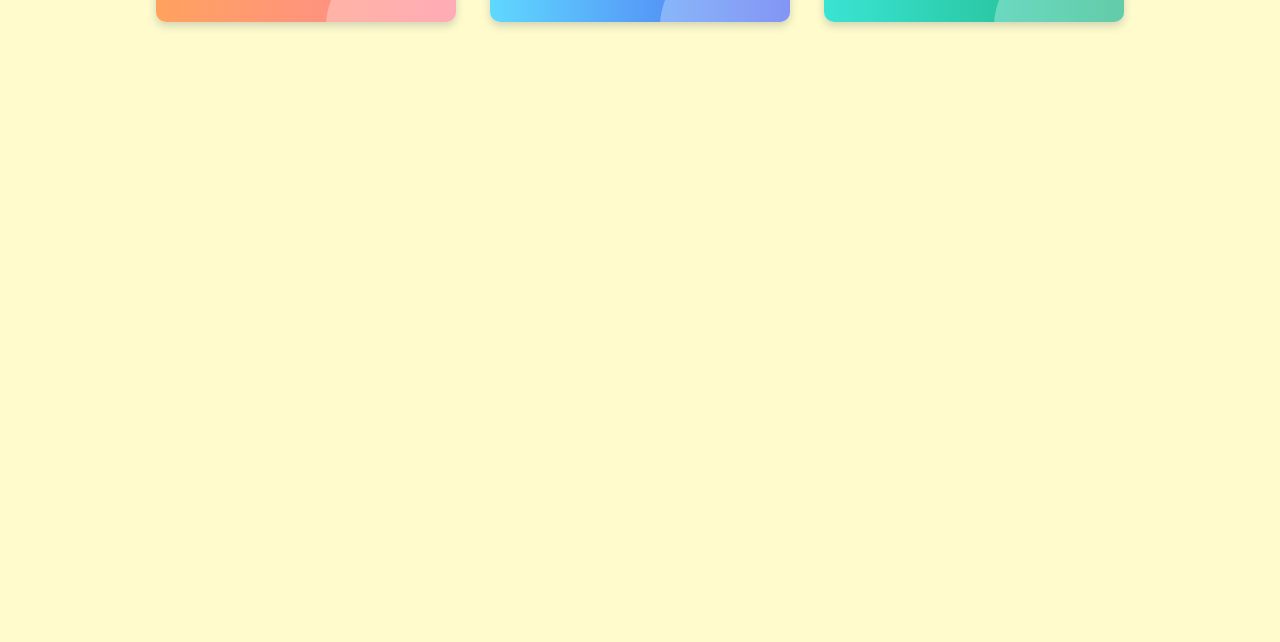
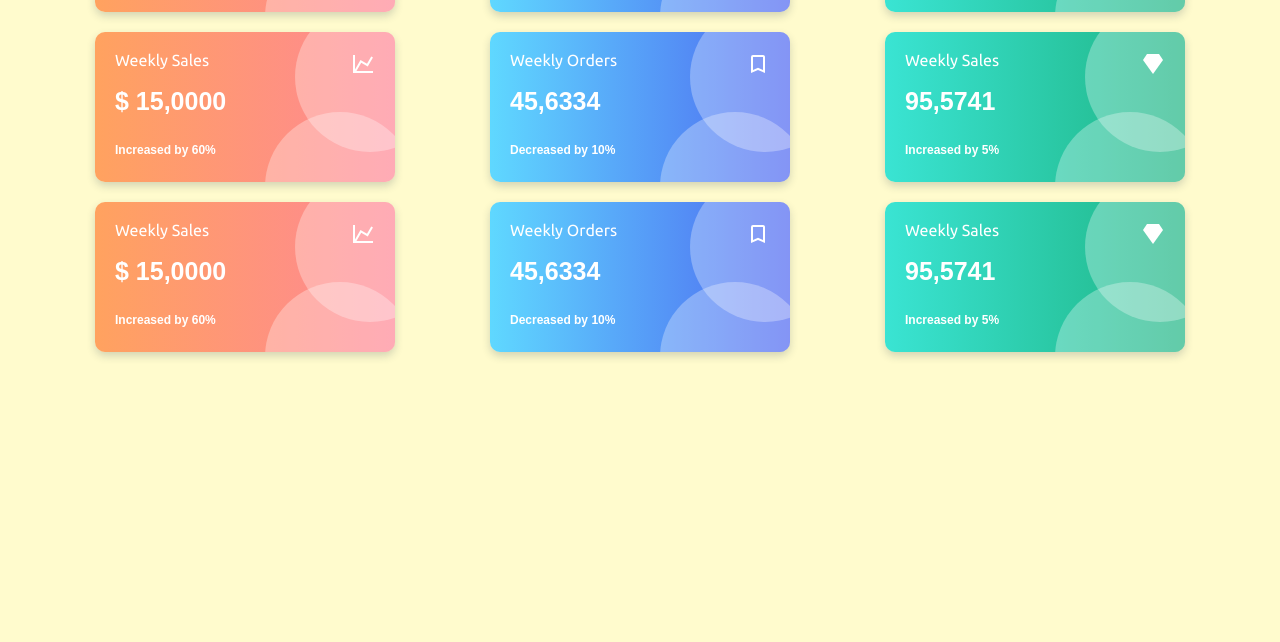
Before and after one commit to Sabjeslav/CardTask, a plain HTML site: page index.html in a window 1280 px wide. Shown: the part 158-800 px from the top of the page. Drawn offline with Linux system fonts and the light colour scheme.

Commit message:
Animation rework 2.0

```diff
--- a/assets/css/style.css
+++ b/assets/css/style.css
@@ -9,20 +9,24 @@ body {
 }
 
 .main-page {
-  padding: 15px;
-  text-align: center;
+  display: flex;
+  justify-content: space-evenly;
+  align-content: center;
+  flex-wrap: wrap;
+  padding: 10px;
 }
 
 .card-container {
   text-align: left;
-  display: inline-block;
+  display: flex;
+  flex-direction: column;
   position: relative;
   width: 300px;
   height: 150px;
   border-radius: 10px;
   color: #fff;
-  padding: 20px 0 20px 30px;
-  margin: 15px;
+  padding: 20px;
+  margin: 10px;
   box-shadow: 0px 4px 8px 0px rgba(34, 60, 80, 0.2);
   transition: .3s all ease-in-out;
   overflow: hidden;
@@ -56,7 +60,7 @@ body {
 }
 
 .card-container:hover::before {
-  transform:  translateY(-130%);
+  transform:  translateY(-13px) translateX(-7px) scale(.23);
   background-color: rgba(255, 255, 255, 0.5);
 }
 
@@ -94,14 +98,17 @@ body {
   );
 }
 
+.card-header {
+  display: flex;
+  justify-content: space-between;
+}
+
 .card-title,
 .card-icon {
-  display: inline-block;
   transition: .5s transform ease-in-out;
 }
 
 .card-title {
-  margin-right: 40%;
   text-transform: capitalize;
   font-family: 'Ubuntu', sans-serif;
 }
--- a/index.html
+++ b/index.html
@@ -51,6 +51,78 @@
           <div class="card-caption">Increased by 5%</div>
         </div>
       </div>
+      <div class="card-container">
+        <div class="card-header">
+          <div class="card-title">Weekly sales</div>
+          <div class="card-icon">
+            <img src="./assets/icons/chart-line.svg" alt="chart icon" />
+          </div>
+        </div>
+        <div class="card-body">
+          <div class="card-money">$ 15,0000</div>
+          <div class="card-caption">Increased by 60%</div>
+        </div>
+      </div>
+      <div class="card-container">
+        <div class="card-header">
+          <div class="card-title">Weekly orders</div>
+          <div class="card-icon">
+            <img src="./assets/icons/bookmark-outline.svg" alt="chart icon" />
+          </div>
+        </div>
+        <div class="card-body">
+          <div class="card-money">45,6334</div>
+          <div class="card-caption">Decreased by 10%</div>
+        </div>
+      </div>
+      <div class="card-container">
+        <div class="card-header">
+          <div class="card-title">Weekly sales</div>
+          <div class="card-icon">
+            <img src="./assets/icons/diamond.svg" alt="chart icon" />
+          </div>
+        </div>
+        <div class="card-body">
+          <div class="card-money">95,5741</div>
+          <div class="card-caption">Increased by 5%</div>
+        </div>
+      </div>
+      <div class="card-container">
+        <div class="card-header">
+          <div class="card-title">Weekly sales</div>
+          <div class="card-icon">
+            <img src="./assets/icons/chart-line.svg" alt="chart icon" />
+          </div>
+        </div>
+        <div class="card-body">
+          <div class="card-money">$ 15,0000</div>
+          <div class="card-caption">Increased by 60%</div>
+        </div>
+      </div>
+      <div class="card-container">
+        <div class="card-header">
+          <div class="card-title">Weekly orders</div>
+          <div class="card-icon">
+            <img src="./assets/icons/bookmark-outline.svg" alt="chart icon" />
+          </div>
+        </div>
+        <div class="card-body">
+          <div class="card-money">45,6334</div>
+          <div class="card-caption">Decreased by 10%</div>
+        </div>
+      </div>
+      <div class="card-container">
+        <div class="card-header">
+          <div class="card-title">Weekly sales</div>
+          <div class="card-icon">
+            <img src="./assets/icons/diamond.svg" alt="chart icon" />
+          </div>
+        </div>
+        <div class="card-body">
+          <div class="card-money">95,5741</div>
+          <div class="card-caption">Increased by 5%</div>
+        </div>
+      </div>
     </main>
   </body>
 </html>
```
